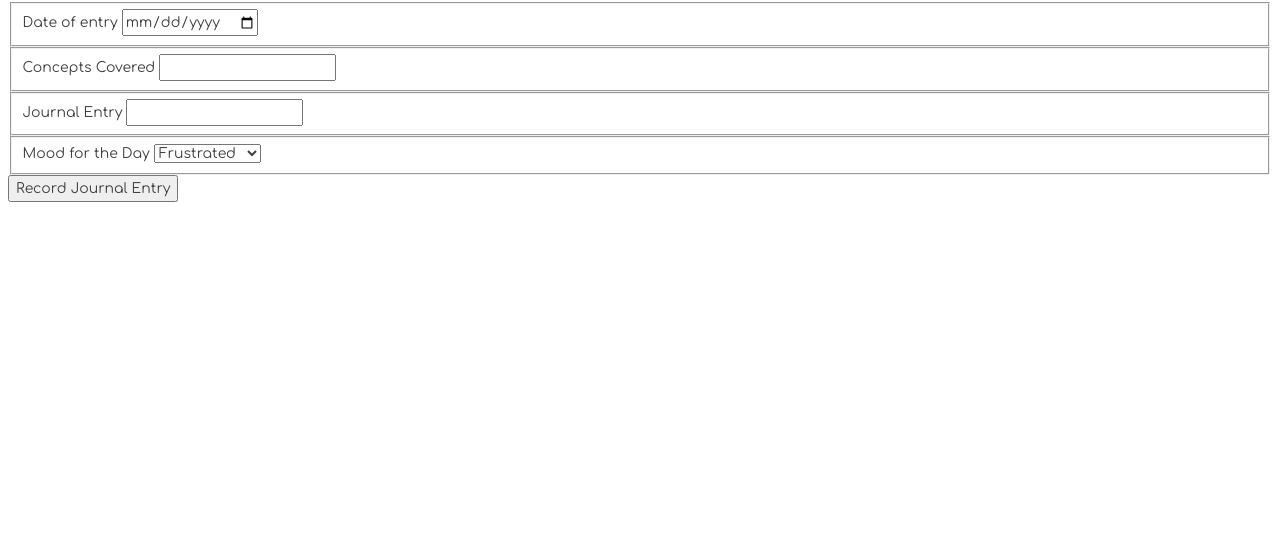
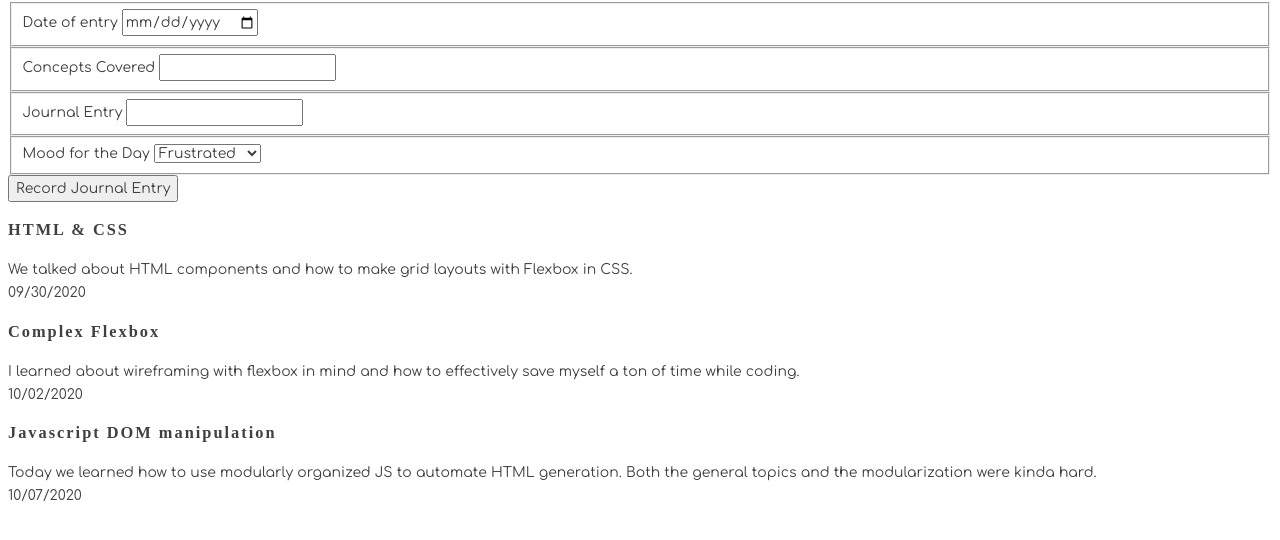
Before and after one commit to DillonbDraper/daily-journal, a plain HTML site: page index.html in a window 1280 px wide. Shown: the part 64-604 px from the top of the page. Drawn offline with Linux system fonts and the light colour scheme; a web font is replaced by a local one.

Commit message:
Added DOM representation of Journal Entries from JS. Adjusted styling to closer match examples

```diff
--- a/index.html
+++ b/index.html
@@ -45,7 +45,9 @@
             </fieldset>
         </form>
         <button type ="submit" id="record">Record Journal Entry</button>
+        <section id="entryLog">
 
+        </section>
     </main>
 
     <script type="module" src="./scripts/main.js"></script>
--- /dev/null
+++ b/scripts/JournalEntry.js
@@ -0,0 +1,9 @@
+export const JournalEntryComponent = (entry) => {
+    return `
+        <section id="entry--${entry.id}" class="journalEntry">
+            <h3 class="concepts">${entry.concept}</h3>
+            <p class="entry">${entry.entry}</p>
+            <p class="date">${entry.date}</p>
+        </section>
+    `
+}
--- /dev/null
+++ b/scripts/JournalEntryList.js
@@ -0,0 +1,19 @@
+import { useJournalEntries } from "./JournalDataProvider.js"
+import { JournalEntryComponent } from "./JournalEntry.js"
+
+// DOM reference to where all entries will be rendered
+const entryLog = document.querySelector("#entryLog")
+
+export const EntryListComponent = () => {
+    // Use the journal entry data from the data provider component
+    const entries = useJournalEntries()
+
+    for (const entry of entries) {
+        /*
+            Invoke the component that returns an
+            HTML representation of a single entry
+        */
+        let anEntry = JournalEntryComponent(entry)
+        entryLog.innerHTML += anEntry
+    }
+}
--- a/scripts/main.js
+++ b/scripts/main.js
@@ -1 +1,3 @@
-console.log("Welcome to the main module")
+import { EntryListComponent } from "./JournalEntryList.js"
+
+EntryListComponent()
--- a/styles/main.css
+++ b/styles/main.css
@@ -17,3 +17,11 @@ h1,h2,h3,h4,h5,h6 {
   font-family: "Patua One", serif;
   letter-spacing: 2px;
 }
+
+.entry {
+	margin-bottom: 2px;
+}
+
+.date {
+	margin-top: 2px;
+}
```
Also changed, not shown: 1 other file.
